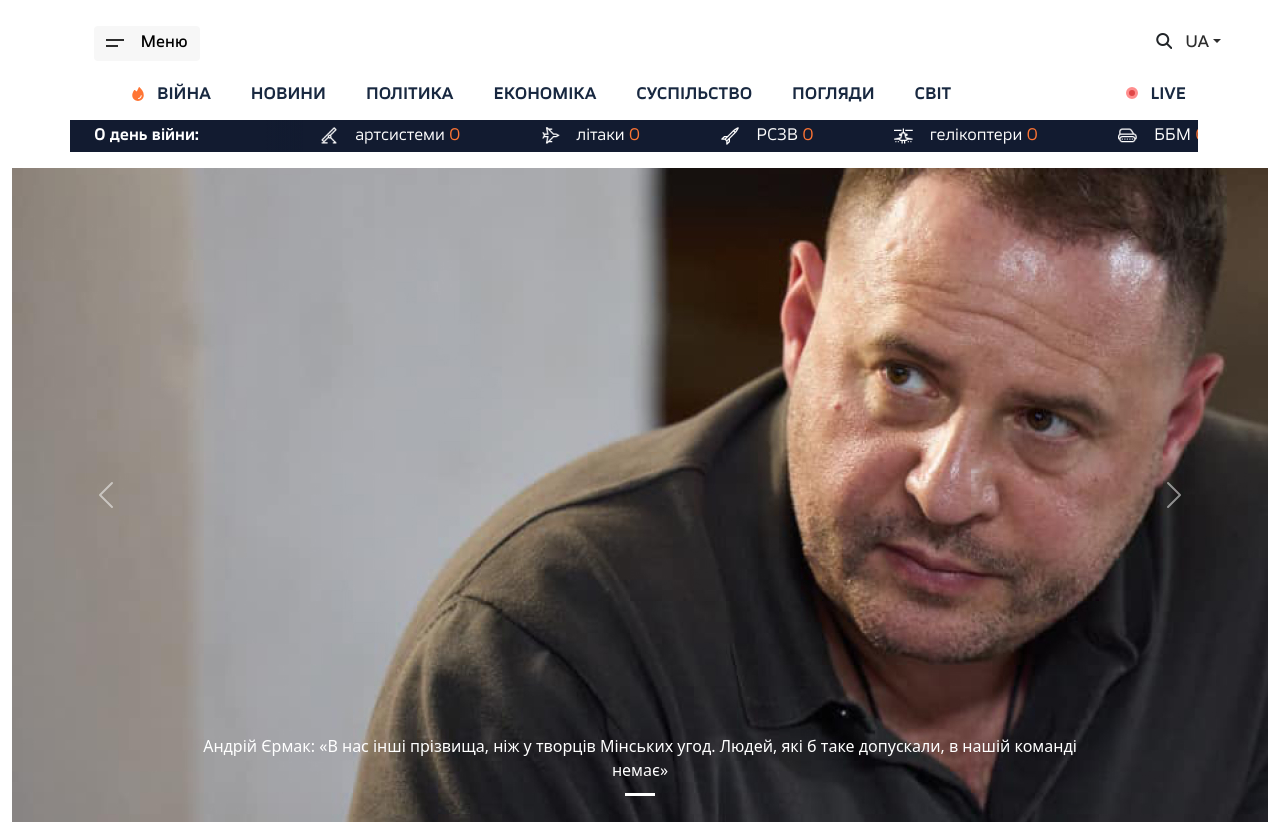
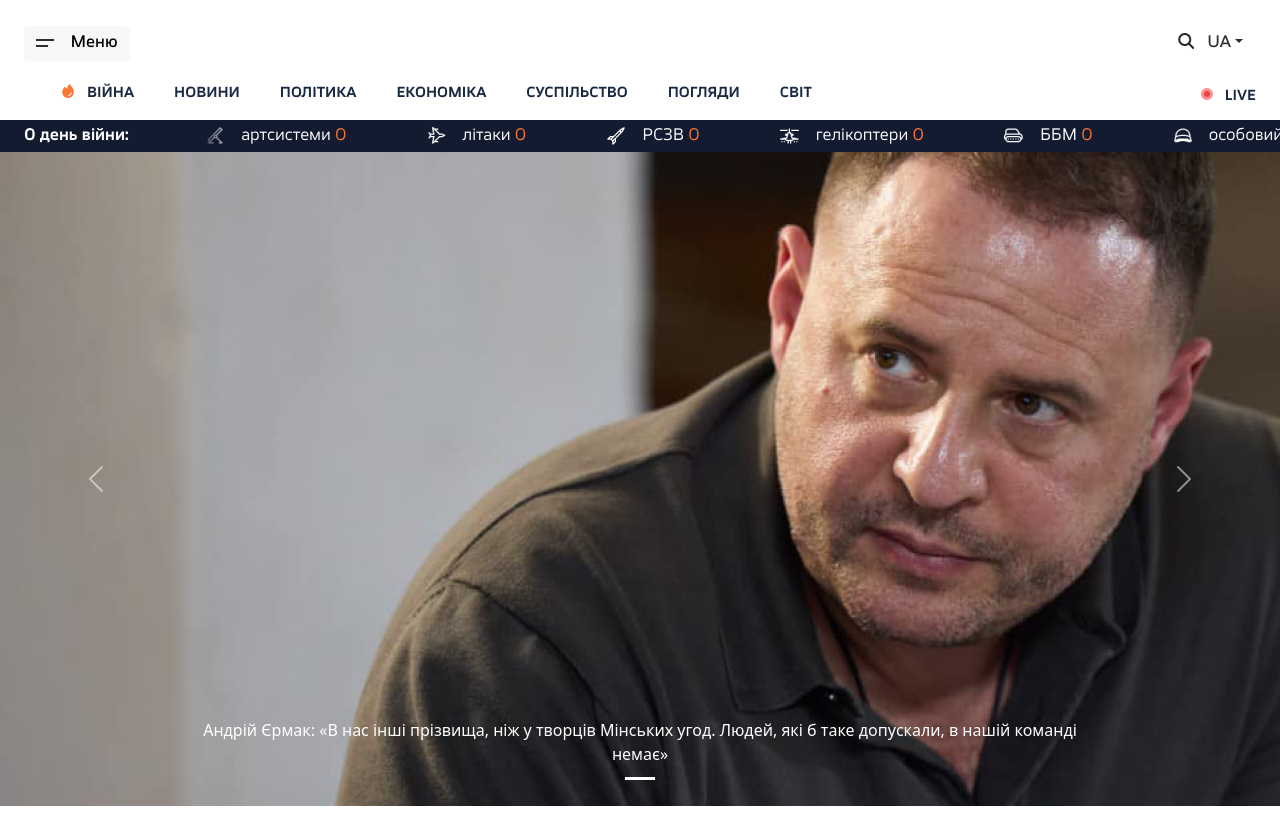
Before and after one commit to Banchee501/react-news-app, a React (Create React App) app: page / in a window 1280 px wide. Built offline with nearby package versions, Linux system fonts and the light colour scheme.

Commit message:
fixed page-proofs

```diff
--- a/src/components/navigation/Navbar.js
+++ b/src/components/navigation/Navbar.js
@@ -6,7 +6,7 @@ import fire from "../../resources/icons/navbarIcons/fireNav.svg";
 
 const Navbar = () => {
     return (
-        <Container>
+        <Container fluid>
             <div className='navbar__top'>
                 <button className='menu'>
                     <div className="menu_icon"></div>Меню</button>
@@ -43,7 +43,8 @@ const Navbar = () => {
             </div>
             <div className='navbar__bottom'>
                 <ul className="navbar__bottom__list">
-                    <li><a href="/war"> <img src={fire} alt="active" />ВІЙНА</a></li>
+                    <img src={fire} alt="active" />
+                    <li><a href="/war">ВІЙНА</a></li>
                     <li><a href="/news">НОВИНИ</a></li>
                     <li><a href="/politic">ПОЛІТИКА</a></li>
                     <li><a href="/economic">ЕКОНОМІКА</a></li>
--- a/src/components/navigation/navbar.scss
+++ b/src/components/navigation/navbar.scss
@@ -1,7 +1,6 @@
 @import '../../style/style.scss';
 
 .navbar__top {
-    width: 100%;
     margin: 24px 64px;
     display: flex;
     align-items:baseline;
@@ -120,13 +119,12 @@
     display: flex;
     margin: 12px 64px 16px;
     font-family: Severs-DemiBold;
+    font-size: 14px;
     align-items: baseline;
-    overflow: scroll;
     &__list {
         display: inline-flex;
-        align-items:baseline;
         img {
-            vertical-align: middle;
+            display: flex;
             height: 17.27px;
             padding: 0px 10.81px 0px 3.81px;
         }
@@ -138,7 +136,6 @@
     }
     .circle{
         display: flex;
-        justify-content: flex-end;
         margin-left: auto;
         background:#E04646;
         border: 3.5px solid #ff8e8e;
--- a/src/components/statistics/Statistics.js
+++ b/src/components/statistics/Statistics.js
@@ -22,7 +22,7 @@ const Statistics = () => {
     const afv = 0;
 
     return (
-        <Container>
+        <Container fluid>
             <div className='statistics_day'>
                 {day} день війни:</div>
             <Container fluid >
--- a/src/components/statistics/statistics.scss
+++ b/src/components/statistics/statistics.scss
@@ -25,9 +25,11 @@
     background-color: rgb(18, 27, 48);
     color: white;
     align-items: center;
+    margin-bottom: 0;
+    padding: 6px 0;
     li {
         font-family: Severs-Regular;
-        padding: 40px;
+        padding: 0 40px;
         display: inline-block;
         img {
             padding-right: 16px;
--- a/src/style/media.scss
+++ b/src/style/media.scss
@@ -15,6 +15,7 @@
         }
     }
     .navbar__bottom {
+    overflow-y: scroll;
     margin: 12px 24px 16px;
     }
     .statistics_day {
--- a/src/style/style.scss
+++ b/src/style/style.scss
@@ -10,4 +10,7 @@
 
 .container {
     --bs-gutter-x: 0;
+    &-fluid {
+        --bs-gutter-x: 0;
+    }
 }
```
